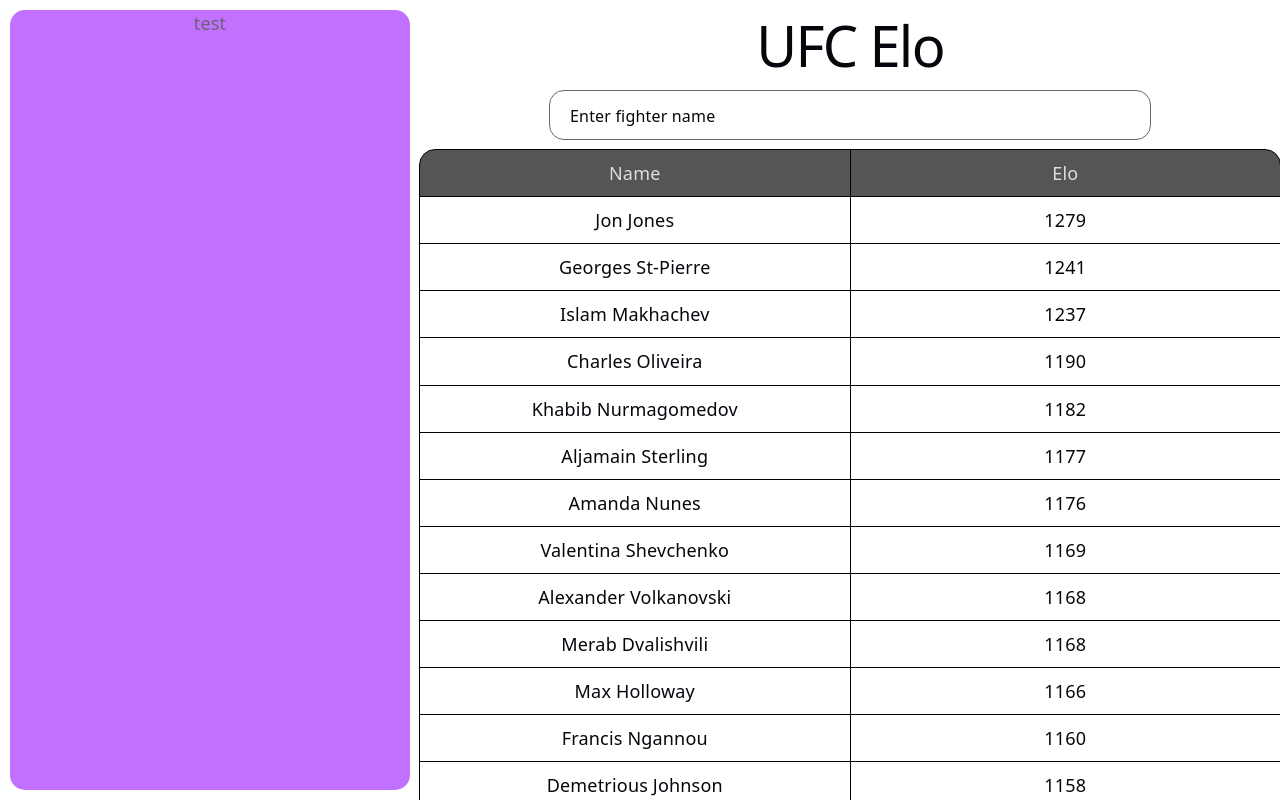
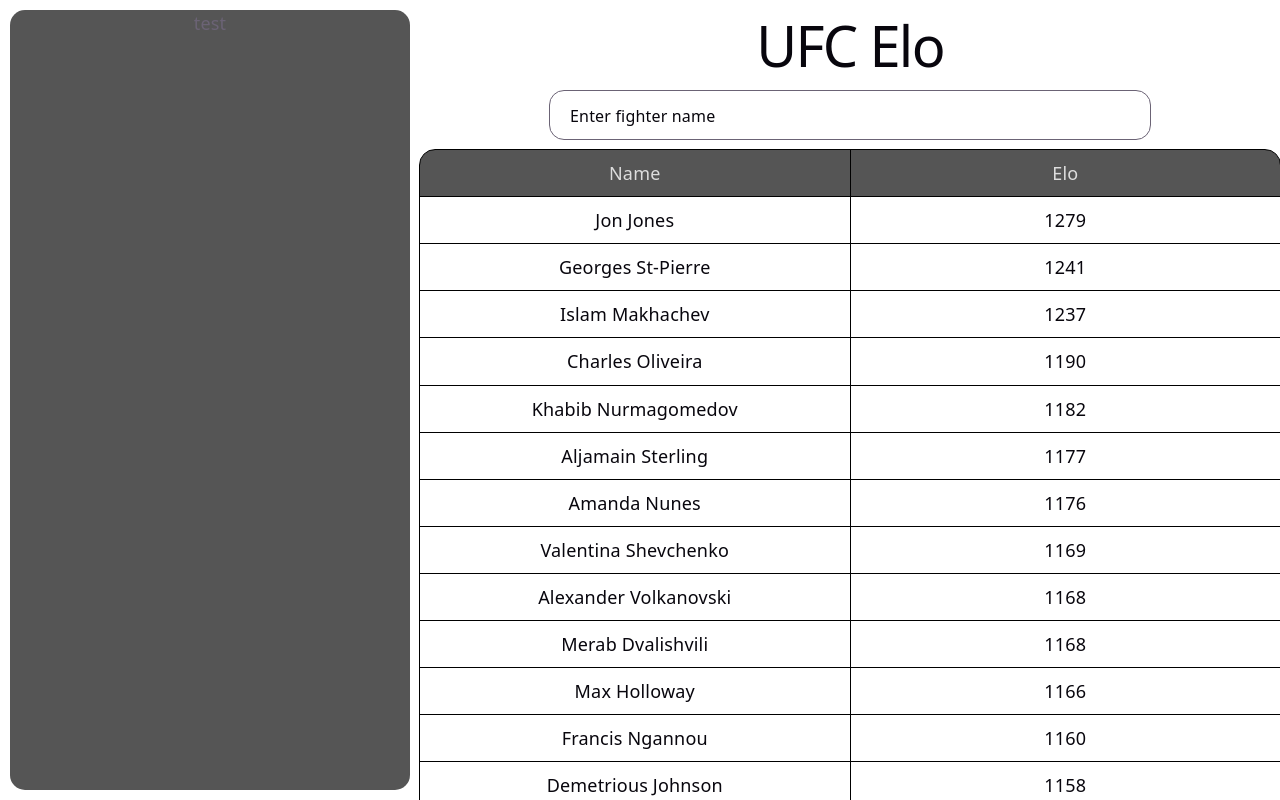
Before and after one commit to OliverBarta/UFC-Elo, a React (Vite) app: page / in a window 1280 px wide. Shown: the top 800 px of the page. Built offline with nearby package versions, Linux system fonts and the light colour scheme.

Commit message:
made site work and changed filter menu colors

```diff
--- a/src/App.css
+++ b/src/App.css
@@ -13,7 +13,7 @@
   z-index: 10;
   width: 100%;
   max-width: 400px;
-  background: var(--accent-bg);
+  background: var(--other-bg);
   border-radius: 15px;
 }
 
@@ -98,9 +98,9 @@
   left: 340px;
   padding: 5px 10px;
   border-radius: 20px;
-  border: 1px solid var(--bg);
-  color: var(--text-other);
-  background: var(--text-h);
+  border: 1px solid var(--text-other);
+  color: var(--text-h);
+  background: var(--bg);
   cursor: pointer;
   overflow: hidden;
   box-shadow: none;
```
